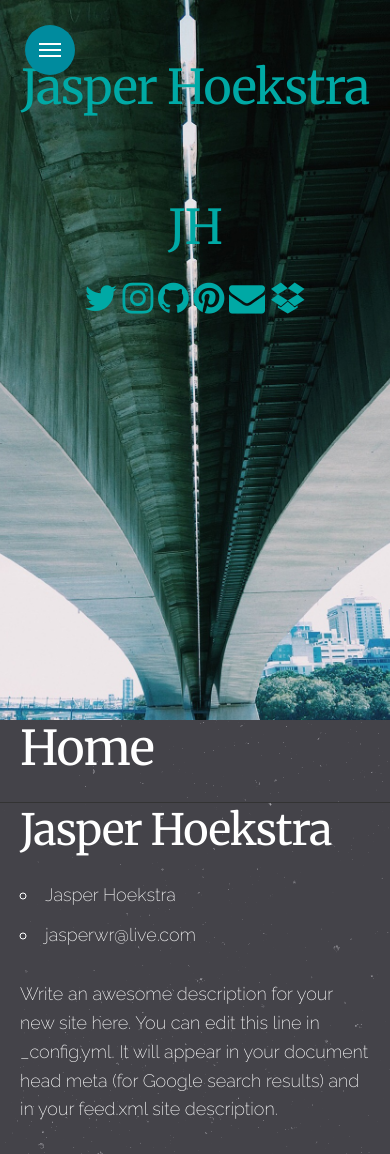
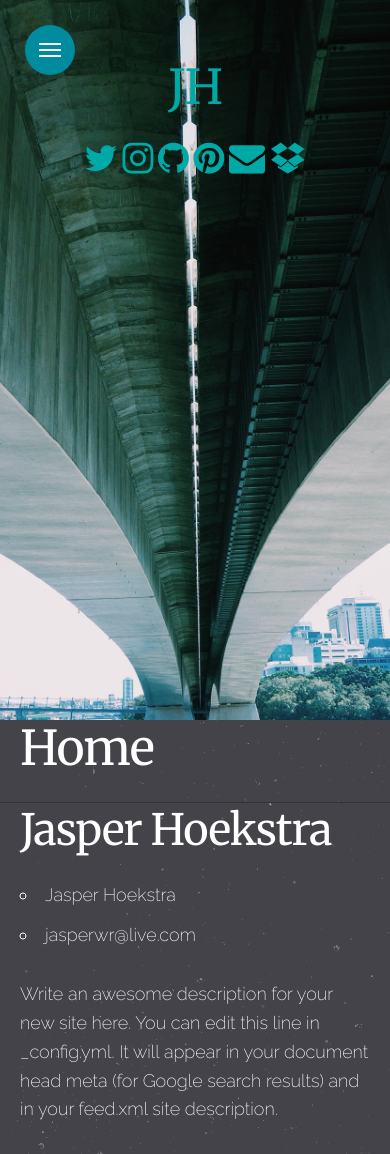
Before and after one commit to jasperwr/Jasper, a Jekyll site: the page built from index.md, in a window 390 px wide. Built offline with Jekyll 4.4.1, drawn with Linux system fonts in a browser that asks for light colours; nearby versions of some CDN libraries.

Commit message:
Updated _header.home.scss

```diff
--- a/_sass/_header.home.scss
+++ b/_sass/_header.home.scss
@@ -36,12 +36,12 @@ header {
 
 @media (max-width: 750px) {
 	header {
-    	big {
+    	.big {
         	display: none;
             visibility: hidden;
         }
 
-        small {
+        .small {
         	display: block;
             visibility: visible;
 
```
